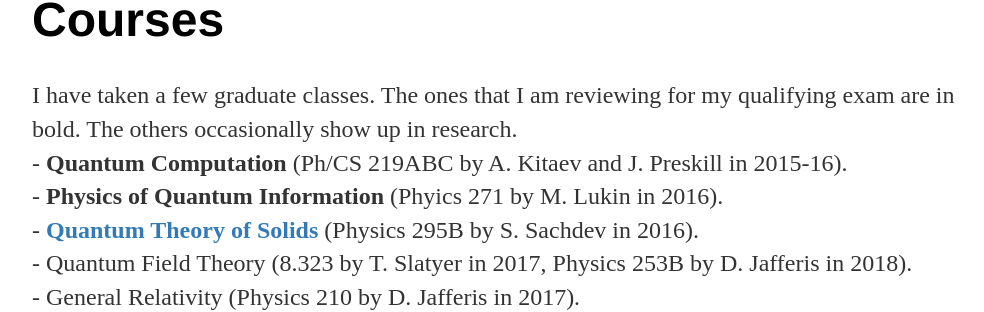
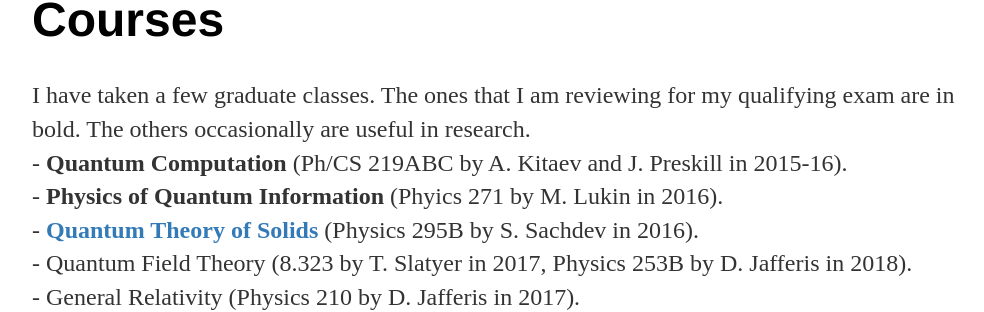
Before and after one commit to emilkhab/emilkhab.github.io, a Jekyll site: the page built from courses/index.html, in a window 1280 px wide. Shown: the part 118-430 px from the top of the page, without its empty margins (128-1112 px from the left). Built offline with Jekyll 4.4.1, drawn with Linux system fonts in a browser that asks for light colours.

Commit message:
Update index.html

```diff
--- a/courses/index.html
+++ b/courses/index.html
@@ -4,7 +4,7 @@
 ---
 <h1>{{page.title}}</h1>
 <div class="blurb">
-	<p>I have taken a few graduate classes. The ones that I am reviewing for my qualifying exam are in bold. The others occasionally show up in research.<br/>
+	<p>I have taken a few graduate classes. The ones that I am reviewing for my qualifying exam are in bold. The others occasionally are useful in research.<br/>
 	- <b>Quantum Computation</b> (Ph/CS 219ABC by A. Kitaev and J. Preskill in 2015-16).<br/>
 	- <b>Physics of Quantum Information</b> (Phyics 271 by M. Lukin in 2016).<br/>
 	- <b><a href="https://canvas.harvard.edu/courses/16134/files/3358023/download?verifier=0HFzS1vnOuMTl3zTGhFRkvGfekVc2lxObcm8YH5T">Quantum Theory of Solids</a></b> (Physics 295B by S. Sachdev in 2016).<br/>
```
